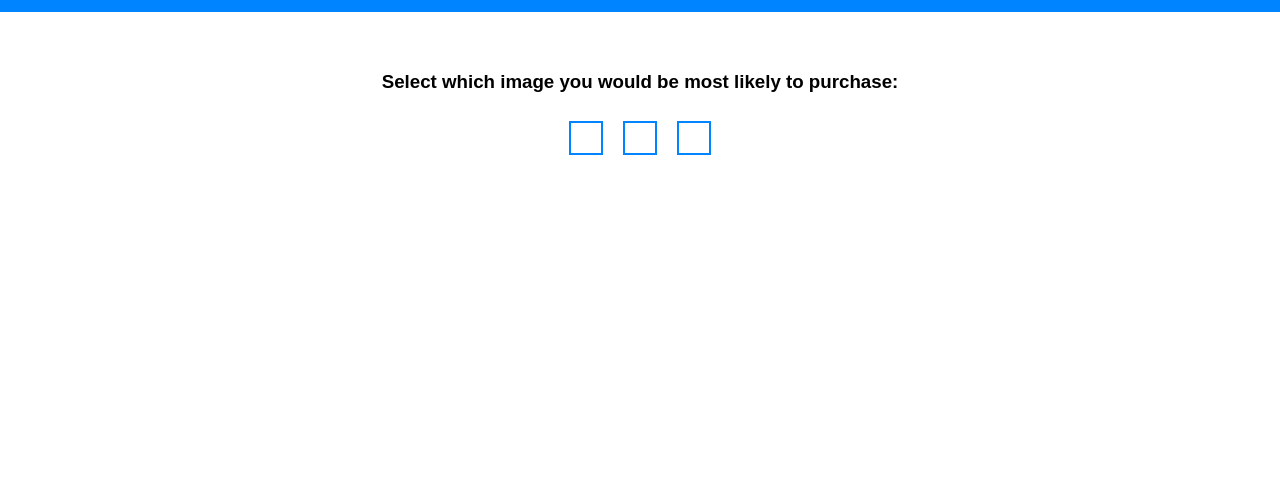
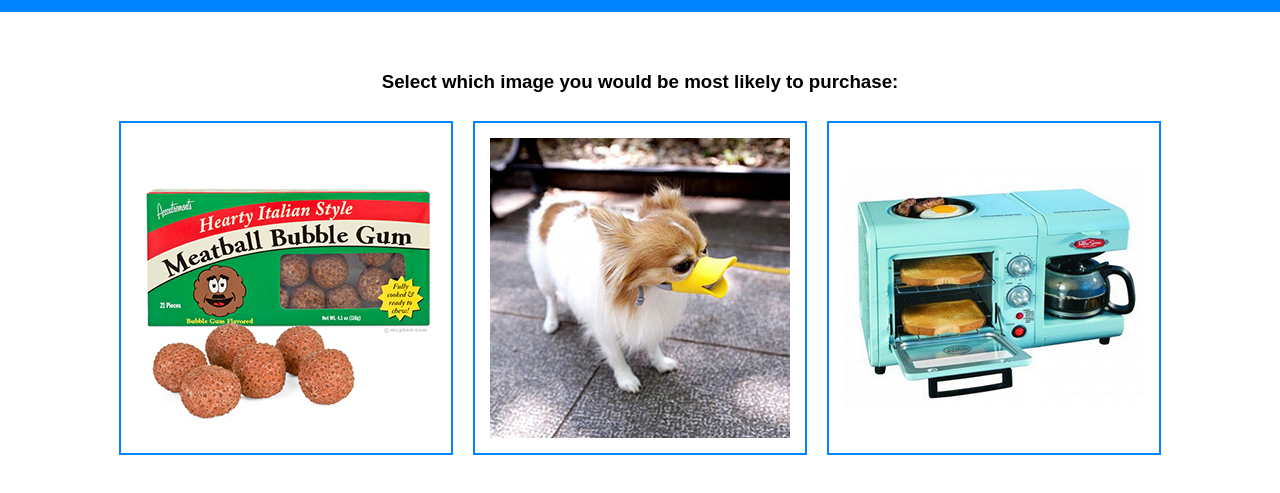
Before and after one commit to jennagoldman/bus-mall, a plain HTML site: page index.html in a window 1280 px wide. Shown: the part 83-576 px from the top of the page. Drawn offline with Linux system fonts and the light colour scheme.

Commit message:
add random product image generation

```diff
--- a/app.js
+++ b/app.js
@@ -1,12 +1,31 @@
 // import data - 21 product objects in an array
-import productData from './productData.js';
+import { productData } from './productData.js';
 import { ProductArray } from './productArray.js';
 
+const products = new ProductArray(productData);
+
 // get elements from DOM
-const selectedInput = document.querySelector('input:checked');
-const selectedProduct = selectedInput.value;
+const productImage1 = document.getElementById('img1');
+const productImage2 = document.getElementById('img2');
+const productImage3 = document.getElementById('img3');
+const selectedInput = document.getElementById('input:checked');
 
-function getRandomProduct() {
-    const randomProductNumber = Math.floor(Math.random() * productArray.length);
-    const randomProduct = productArray[randomProductNumber];
+const randomProduct1 = products.getRandomProduct();
+let randomProduct2 = products.getRandomProduct();
+let randomProduct3 = products.getRandomProduct();
+
+while (randomProduct1 === randomProduct2) {
+    randomProduct2 = products.getRandomProduct();
 }
+
+while (randomProduct1 === randomProduct3) {
+    randomProduct3 = products.getRandomProduct();
+}
+
+while (randomProduct2 === randomProduct3) {
+    randomProduct3 = products.getRandomProduct();
+}
+
+productImage1.src = randomProduct1.img;
+productImage2.src = randomProduct2.img;
+productImage3.src = randomProduct3.img;
--- a/index.html
+++ b/index.html
@@ -22,15 +22,15 @@
         <div id="images-container">
             <label>
                 <input type="radio" name="products" value="">
-                    <img src="">
+                    <img src="" id="img1">
             </label>
             <label>
                 <input type="radio" name="products" value="">
-                    <img src="">
+                    <img src="" id="img2">
             </label>
             <label>
                 <input type="radio" name="products" value="">
-                    <img src="">
+                    <img src="" id="img3">
             </label>
         </div>
     </main>
--- a/productData.js
+++ b/productData.js
@@ -1,4 +1,4 @@
-export const productData = [
+const productData = [
     {
         id: 'bag',
         img: './assets/bag.jpg',
@@ -71,7 +71,7 @@ export const productData = [
     },
     {
         id: 'sweep',
-        img: './assets/sweep.jpg',
+        img: './assets/sweep.png',
         name: 'Sweep'
     },
     {
@@ -86,7 +86,7 @@ export const productData = [
     },
     {
         id: 'usb',
-        img: './assets/usb.jpg',
+        img: './assets/usb-small.jpg',
         name: 'USB'
     },
     {
@@ -100,3 +100,5 @@ export const productData = [
         name: 'Wine Glass'
     },
 ];
+
+export { productData };
```
Also changed, not shown: assets/usb-small.jpg (added), assets/usb.gif (deleted).
